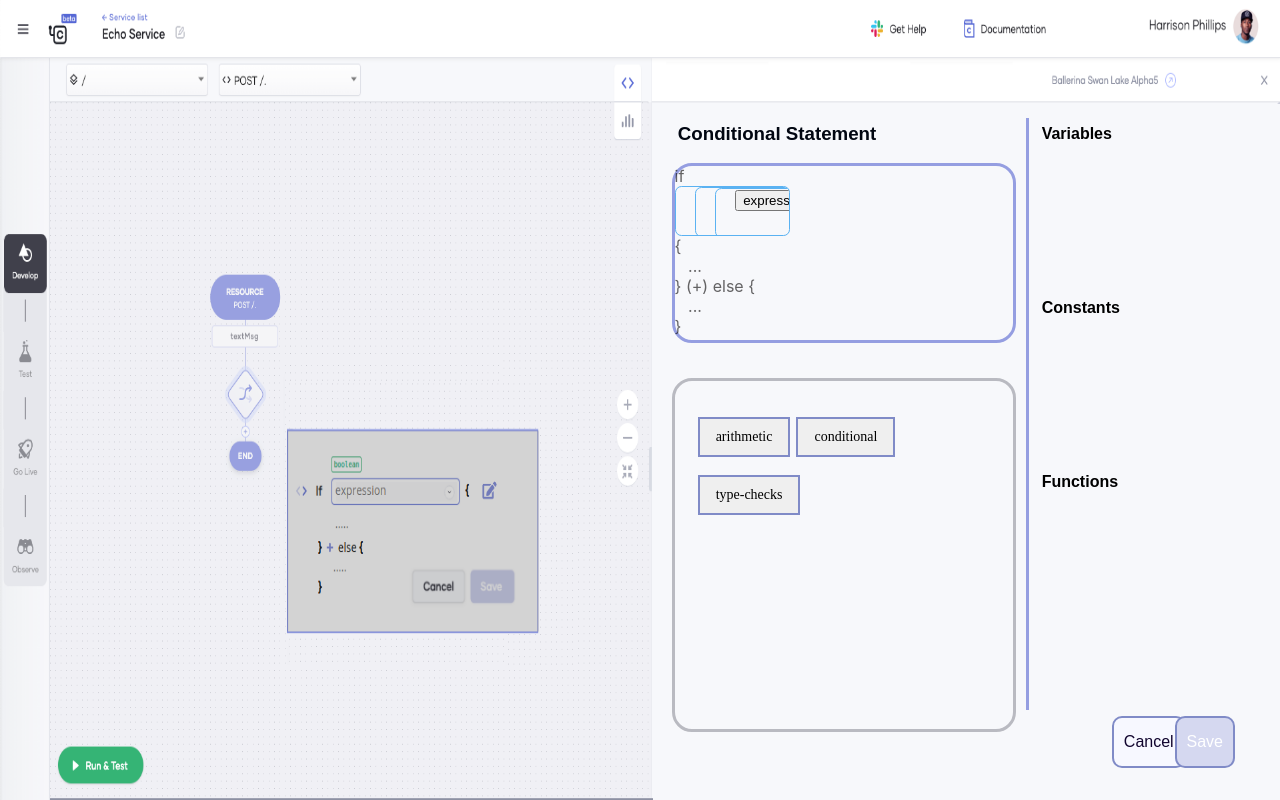
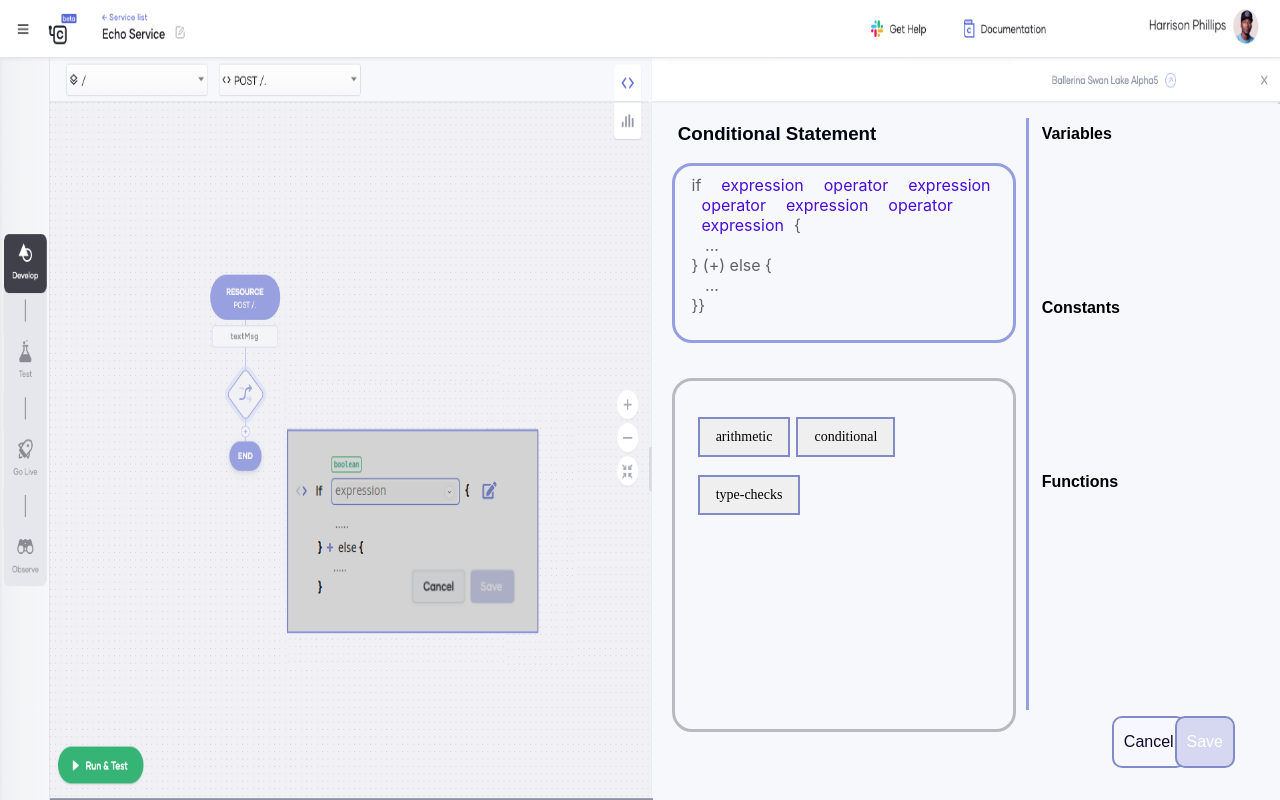
Before and after one commit to madushajg/tree-editor, a React (Create React App) app: page / in a window 1280 px wide. Built offline with nearby package versions, Linux system fonts and the light colour scheme.

Commit message:
Add expression template elements into inline blocks

```diff
--- a/src/components/Expression/index.tsx
+++ b/src/components/Expression/index.tsx
@@ -24,16 +24,16 @@ export function ExpressionComponent(props: ExpressionComponentProps) {
         <span>
             {
                 isRoot ?
-                <span className="App-expression-block-disabled">
-                    if
+                <span className="App-expression-block App-expression-block-disabled">
+                    {"if"}
                 </span> : null
             }
-            <span className="gPhjAr">
+            {/* <span> */}
                 {component}
-            </span>
+            {/* </span> */}
             {
                 isRoot ?
-                <span className="App-expression-block-disabled">
+                <span className="App-expression-block App-expression-block-disabled">
                     {"{"}
                     <br/>
                     &nbsp;&nbsp;&nbsp;{"..."}
@@ -42,6 +42,7 @@ export function ExpressionComponent(props: ExpressionComponentProps) {
                     <br/>
                     &nbsp;&nbsp;&nbsp;{"..."}
                     <br/>
+                    {"}"}
                     {"}"}
                 </span> : null
             }
--- a/src/components/ExpressionTypes/Arithmatic/index.tsx
+++ b/src/components/ExpressionTypes/Arithmatic/index.tsx
@@ -35,12 +35,12 @@ export function ArithmaticC(props: ArithmaticProps) {
     }
 
     return (
-        <div>
+        <span>
             {/* <h5>arithmatic</h5> */}
             {/* <button onClick={() => onClickOnSuggestion(model, "literal")} className="suggestion-buttons">Arithmatic</button> */}
             {lhs}
-            <button>operator</button>
+            <span className="App-expression-block App-expression-block-element">operator</span>
             {rhs}
-        </div>
+        </span>
     );
 }
--- a/src/components/ExpressionTypes/Literal/index.tsx
+++ b/src/components/ExpressionTypes/Literal/index.tsx
@@ -15,8 +15,6 @@ export function LiteralC(props: LiteralProps) {
     }
 
     return (
-        <div id="literal">
-            <button>{value}</button>
-        </div>
+        <span className="App-expression-block App-expression-block-element">{value}</span>
     );
 }
--- a/src/components/ExpressionTypes/Relational/index.tsx
+++ b/src/components/ExpressionTypes/Relational/index.tsx
@@ -33,11 +33,11 @@ export function RelationalC(props: RelationalProps) {
     }
 
     return (
-        <div id="relational">
+        <span>
             {/* <button onClick={() => onClickOnSuggestion(model, "comparision")}>Relational</button> */}
             {lhs}
-            <button>operator</button>
+            <span className="App-expression-block App-expression-block-element">operator</span>
             {rhs}
-        </div>
+        </span>
     );
 }
--- a/src/components/ExpressionTypes/Variable/index.tsx
+++ b/src/components/ExpressionTypes/Variable/index.tsx
@@ -15,8 +15,6 @@ export function VariableC(props: VariableProps) {
     }
 
     return (
-        <div>
-            <button>expression</button>
-        </div>
+        <span className="App-expression-block App-expression-block-element">expression</span>
     );
 }
--- a/src/components/LeftPane/index.tsx
+++ b/src/components/LeftPane/index.tsx
@@ -42,6 +42,7 @@ import { Suggestions } from "../Suggestions";
 //     }
 // }
 
+// if (var1 + var2) > (var10 + var20)
 export const sampleModel: Expression = {
     type: ["boolean"],
     kind: "RelationalC",
--- a/src/components/MainContainer/styles.css
+++ b/src/components/MainContainer/styles.css
@@ -100,7 +100,7 @@
     display: flex;
 }
 
-.App-expression-block {
+/* .App-expression-block {
     display: flex;
     flex-direction: column;
     position: relative;
@@ -110,22 +110,32 @@
     width: fit-content;
     color: #490cd6;
     margin-left: 10px;
+} */
+
+.App-expression-block {
+    position: relative;
+    top: 5%;
+    left: 5%;
+    padding-right: 10px;
+}
+
+.App-expression-block-element {
+    color: #490cd6;
+    margin-left: 10px;
+    display: inline-block;
 }
 
 .App-expression-block-disabled {
-    display: flex;
-    flex-direction: column;
-    position: relative;
     color: rgba(12, 11, 11, 0.63);
 }
 
-.gPhjAr-root {
+/* .gPhjAr-root {
     width: 100%;
-}
+} */
 
 
 .gPhjAr {
-    width: 80%;
+    width: 100%;
     display: flex;
     overflow: auto;
     -webkit-box-align: center;
@@ -134,7 +144,7 @@
     box-sizing: border-box;
     border-radius: 0.4rem;
     height: 50px;
-    padding-left: 1.2rem;
+    padding-left: 4.2rem;
 }
 
 .App-expression-component {
```
